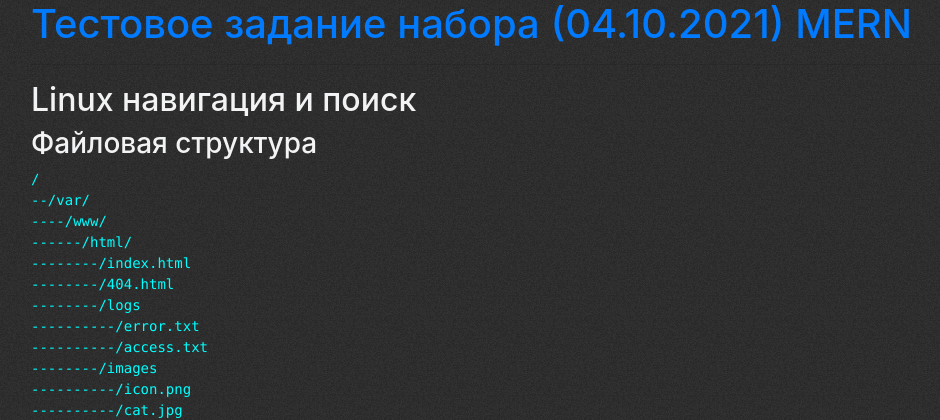
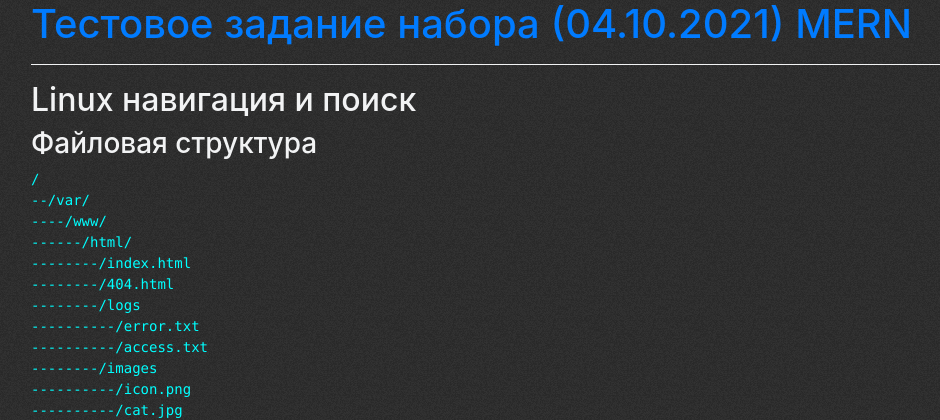
Before and after one commit to Dmitriy-1986/TestTask-04.10.2021, a PHP site: page / in a window 1280 px wide. Shown: the top 420 px of the page, without its empty margins (54-994 px from the left). Run offline with PHP 8.4, Linux system fonts and the light colour scheme; some libraries are stand-ins or nearby versions.

Commit message:
Update style.css

```diff
--- a/css/style.css
+++ b/css/style.css
@@ -4,6 +4,14 @@ body {
   color: #F2F3F4;
 }
 
+a {
+  text-decoration: none;
+}
+
+hr {
+ border-color: #F2F3F4;
+}
+
 pre {
   color: #00ffff;
 }
```
